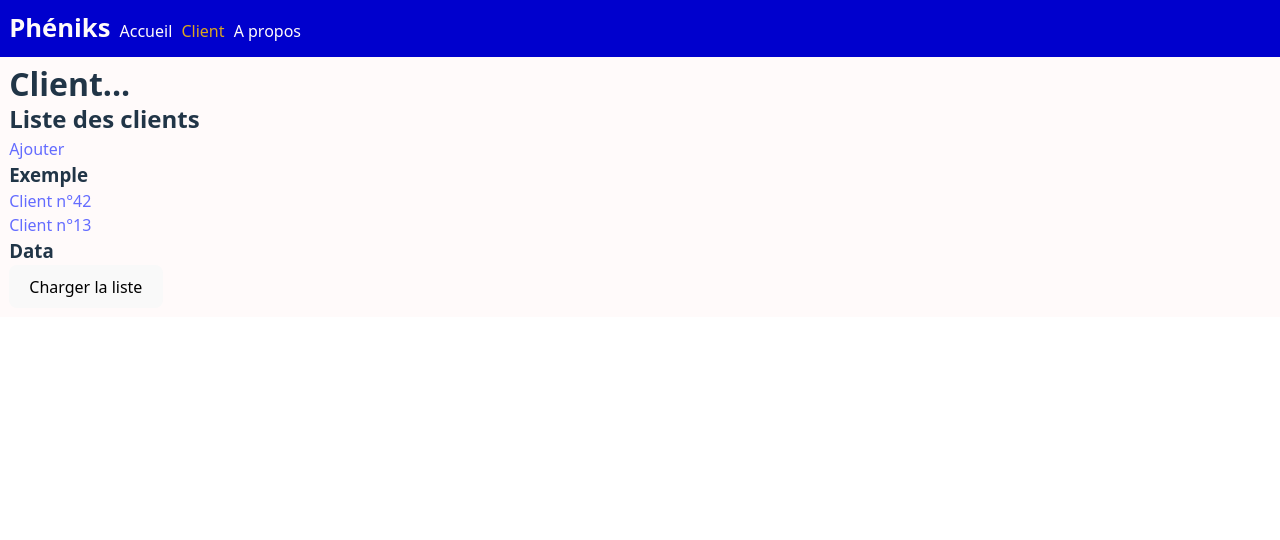
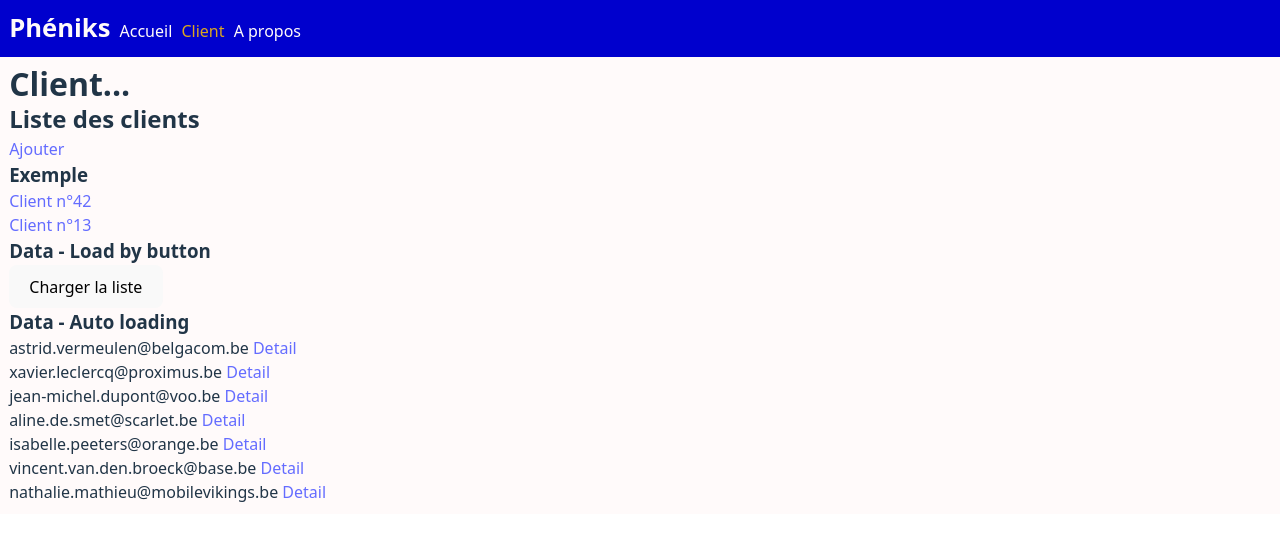
Before and after one commit to Formation-JS/Pheniks_React__Demo_04, a React (Vite) app: page /customer in a window 1280 px wide. Shown: the top 540 px of the page. Built offline with nearby package versions, Linux system fonts and the light colour scheme; data requests are answered from the project's data file.

Commit message:
Request exemple with SWR 💎

```diff
--- a/package.json
+++ b/package.json
@@ -14,7 +14,8 @@
     "axios": "^1.9.0",
     "react": "^19.1.0",
     "react-dom": "^19.1.0",
-    "react-router": "^7.5.3"
+    "react-router": "^7.5.3",
+    "swr": "^2.3.3"
   },
   "devDependencies": {
     "@eslint/js": "^9.25.0",
--- /dev/null
+++ b/src/containers/Customer/CustomerListV2.tsx
@@ -0,0 +1,26 @@
+import customerService from '../../services/customer.service';
+import { Link } from 'react-router';
+import useSWR from 'swr';
+
+export default function CustomerList_AutoLoading() {
+  const { data : customers, isLoading, error } = useSWR('all_customer',() => customerService.getAll())
+
+  return (
+    <>
+      {isLoading ? (
+        <p>Chargement en cours...</p>
+      ) : customers ? (
+        <ul>
+          {customers.map(customer => (
+            <li>
+              {customer.email} <Link to={customer.id.toString()}>Detail</Link>
+            </li>
+          ))}
+        </ul>
+      ) : error && (
+        <p>{error}</p>
+      )}
+    </>
+  )
+
+}
--- a/src/pages/Customer/CustomerList.page.tsx
+++ b/src/pages/Customer/CustomerList.page.tsx
@@ -1,5 +1,6 @@
 import { Link } from 'react-router';
 import CustomerList from '../../containers/Customer/CustomerListV1';
+import CustomerList_AutoLoading from '../../containers/Customer/CustomerListV2';
 
 export default function CustomerListPage() {
 
@@ -17,8 +18,11 @@ export default function CustomerListPage() {
         <Link to='13' >Client n°13</Link>
       </div>
 
-      <h3>Data</h3>
+      <h3>Data - Load by button</h3>
       <CustomerList />
+
+      <h3>Data - Auto loading</h3>
+      <CustomerList_AutoLoading />
 
     </>
   );
```
Also changed, not shown: 1 other file (tests, documents, lock files or other folders).
